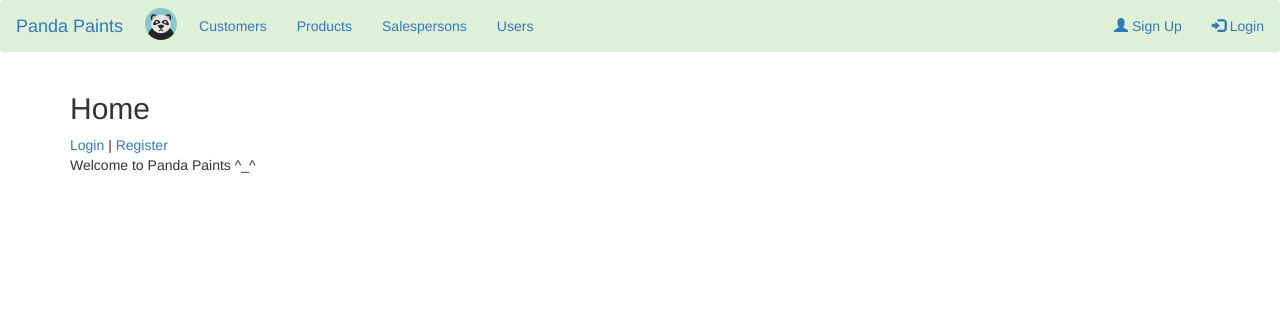
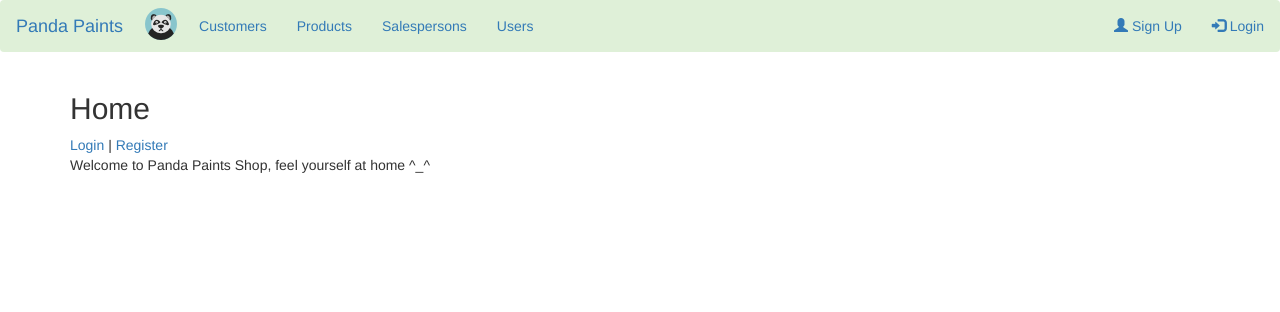
Before and after one commit to smsali97/pandapaints, a PHP site: page /index.php in a window 1280 px wide. Shown: the top 312 px of the page. Run offline with PHP 8.4, Linux system fonts and the light colour scheme.

Commit message:
Revision 2

```diff
--- a/index.php
+++ b/index.php
@@ -52,7 +52,7 @@
 
 <a href="/pandapaints/login.php">Login</a> | <a href="/pandapaints/register.php">Register</a>
 <p>
-Welcome to Panda Paints ^_^
+Welcome to Panda Paints Shop, feel yourself at home ^_^
 </p>
 </div>
 </div>
```
